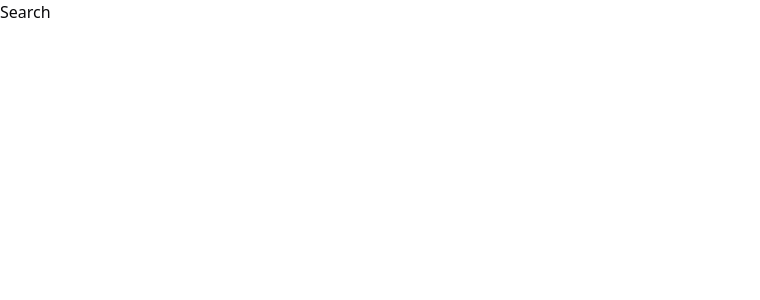
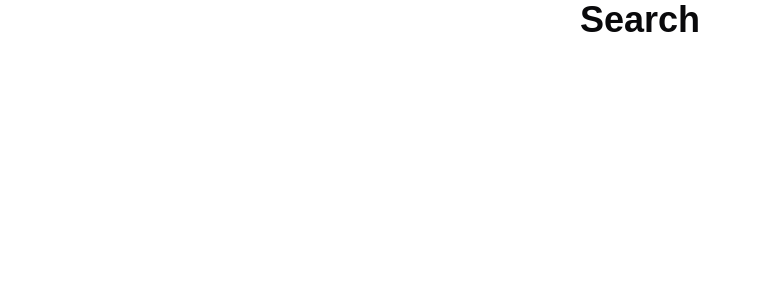
Before and after one commit to tcg-optimizer/tcg-fe, a Next.js app: page /search in a window 1280 px wide. Shown: the top 300 px of the page, without its empty margins (0-760 px from the left). Built offline with nearby package versions, Linux system fonts and the light colour scheme; a web font is replaced by a local one.

Commit message:
feat: pretendard 폰트 적용

```diff
--- a/src/app/layout.tsx
+++ b/src/app/layout.tsx
@@ -1,15 +1,13 @@
 import type { Metadata } from "next";
-import { Geist, Geist_Mono } from "next/font/google";
+import localFont from "next/font/local";
 import "./globals.css";
 
-const geistSans = Geist({
-  variable: "--font-geist-sans",
-  subsets: ["latin"],
-});
 
-const geistMono = Geist_Mono({
-  variable: "--font-geist-mono",
-  subsets: ["latin"],
+const pretendard = localFont({
+  src: "../../public/fonts/PretendardJPVariable.woff2",
+  display: "swap",
+  weight: "45 920",
+  variable: "--font-pretendard",
 });
 
 export const metadata: Metadata = {
@@ -23,9 +21,9 @@ export default function RootLayout({
   children: React.ReactNode;
 }>) {
   return (
-    <html lang="ko">
+    <html lang="ko" className={pretendard.variable}>
       <body
-        className={`${geistSans.variable} ${geistMono.variable} antialiased`}
+        className={`${pretendard.className} antialiased`}
       >
         {children}
       </body>
--- a/src/app/search/page.tsx
+++ b/src/app/search/page.tsx
@@ -1,3 +1,7 @@
 export default function Search() {
-  return <div>Search</div>;
+  return <div className="w-full h-full flex flex-col items-center justify-center">
+    <div className="w-full h-full flex flex-col items-center justify-center">
+      <h1 className="text-4xl font-bold">Search</h1>
+    </div>
+  </div>;
 }
```
Also changed, not shown: 1 other file (tests, documents, lock files or other folders).
